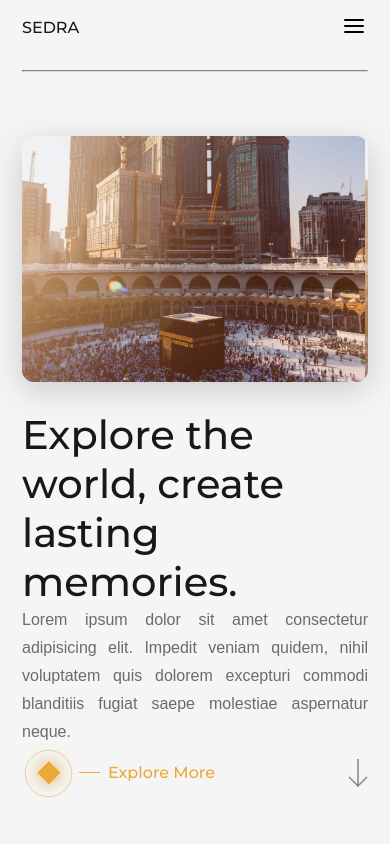
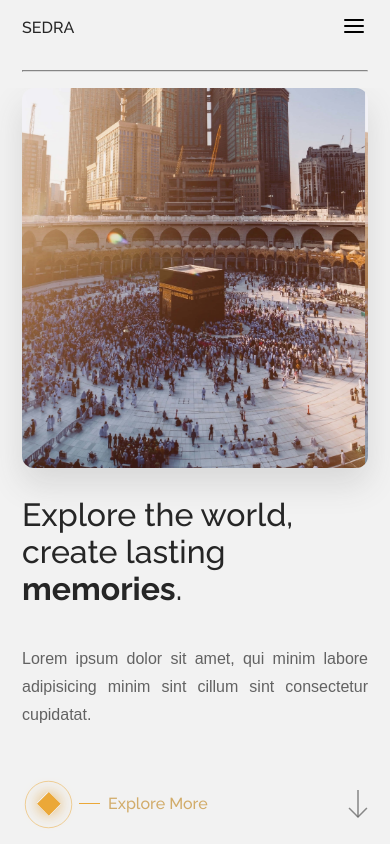
Before and after one commit to theRhasoldy/sedra-website, a website built with Vite: page src/index.html in a window 390 px wide. Shown: the top 844 px of the page. Built offline with nearby package versions, Linux system fonts and the light colour scheme; some packages are replaced by stand-ins of ours; no server answers; the database is empty; a web font is replaced by a local one.

Commit message:
Fixed hero section on mobile and tablet

```diff
--- a/src/index.html
+++ b/src/index.html
@@ -53,11 +53,10 @@
         </div>
       </div>
       <div class="header-grid">
-        <h1>Explore the world, create lasting memories.</h1>
-        <p class="hero-paragraph">
-          Lorem ipsum dolor sit amet consectetur adipisicing elit. Impedit
-          veniam quidem, nihil voluptatem quis dolorem excepturi commodi
-          blanditiis fugiat saepe molestiae aspernatur neque.
+        <h1>Explore the world, create lasting <b>memories</b>.</h1>
+        <p>
+          Lorem ipsum dolor sit amet, qui minim labore adipisicing minim sint
+          cillum sint consectetur cupidatat.
         </p>
       </div>
       <div class="align-bottom">
--- a/src/scss/abstracts/colors.scss
+++ b/src/scss/abstracts/colors.scss
@@ -1,8 +1,9 @@
-$background-color: #f5f5f5;
-$dominant-color: #16181c;
-$highlight-color: #eba838;
-$compliment-color: #6b6b6b;
+$background-color: #f2f2f2;
+$dominant-color: #262626;
+$highlight-color: #d2ac6a;
+$compliment-color: #626262;
 $faded-color: #d9d9d9;
+$surface-color: #f4f4f4;
 
 h1,
 h3 {
@@ -34,3 +35,7 @@ cite {
 hr {
   border-color: $faded-color;
 }
+
+.retreat-card {
+  background-color: $surface-color;
+}
--- a/src/scss/abstracts/fonts.scss
+++ b/src/scss/abstracts/fonts.scss
@@ -1,18 +1,18 @@
-@import url("https://fonts.googleapis.com/css2?family=ABeeZee:ital@0;1&family=Montserrat:ital,wght@0,500;1,400;1,600&display=swap");
+@import url("https://fonts.googleapis.com/css2?family=Montserrat:ital,wght@0,500;1,400;1,600&family=Raleway:wght@500;700&display=swap");
 
-$font-montserrat: "Montserrat", sans-serif;
+$font-headings: "Raleway", sans-serif;
 $font-abeezee: "ABeeZee", sans-serif;
 
 h1,
 h3,
 h4 {
   // display: flex;
-  font-family: $font-montserrat;
+  font-family: $font-headings;
   font-weight: 500;
 }
 
 h1 {
-  font-size: 2.5rem;
+  font-size: 2rem;
   @media only screen and (min-width: 700px) {
     font-size: 4rem;
   }
@@ -41,7 +41,7 @@ p {
 }
 
 a {
-  font-family: $font-montserrat;
+  font-family: $font-headings;
   font-weight: 500;
   text-decoration: none;
 }
@@ -52,7 +52,7 @@ blockquote {
 }
 
 cite {
-  font-family: $font-montserrat;
+  font-family: $font-headings;
   font-weight: 600;
 }
 
--- a/src/scss/abstracts/shadow.scss
+++ b/src/scss/abstracts/shadow.scss
@@ -1,3 +1,6 @@
 .shadow {
-  filter: drop-shadow(0px 8px 16px rgba(37, 37, 38, 0.2));
+  box-shadow: 0 16px 32px rgba(69, 69, 69, 0.15);
+  @media only screen and (min-width: 1200) {
+    box-shadow: -16px 16px 32px rgba(69, 69, 69, 0.1);
+  }
 }
--- a/src/scss/base/base.scss
+++ b/src/scss/base/base.scss
@@ -7,7 +7,6 @@ body {
 
 section {
   overflow: hidden;
-  padding-block: 3rem;
   padding-inline: 1.375rem;
   @media only screen and (min-width: 768px) {
     padding-inline: 2.375rem;
--- a/src/scss/components/card.scss
+++ b/src/scss/components/card.scss
@@ -1,5 +1,4 @@
 .retreat-card {
-  background-color: #fff;
   width: 100%;
 
   & img {
--- a/src/scss/pages/home.scss
+++ b/src/scss/pages/home.scss
@@ -1,5 +1,5 @@
 #hero {
-  height: 90vh;
+  height: 88vh;
   width: 100%;
   display: flex;
   flex-direction: column;
```
